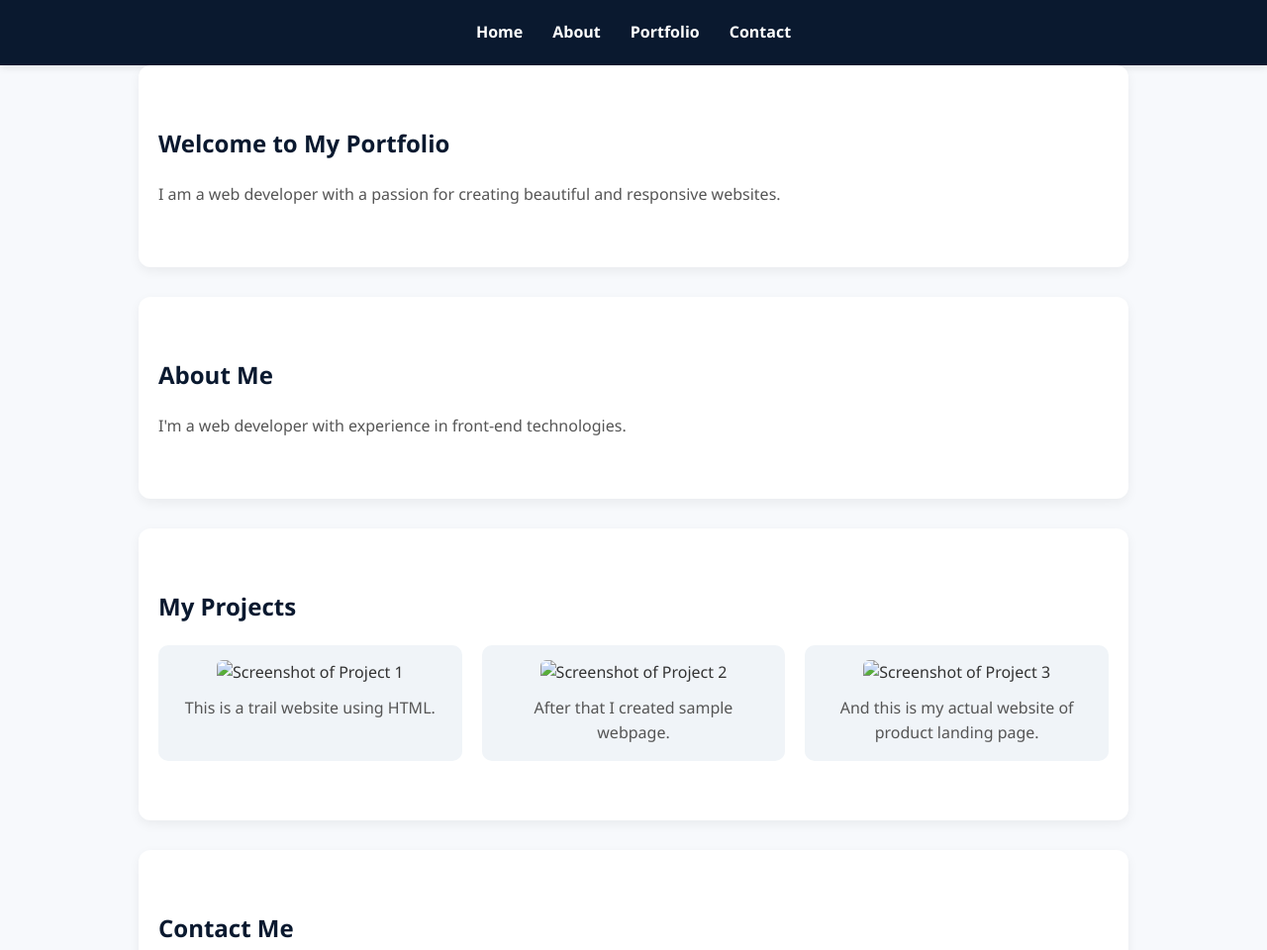
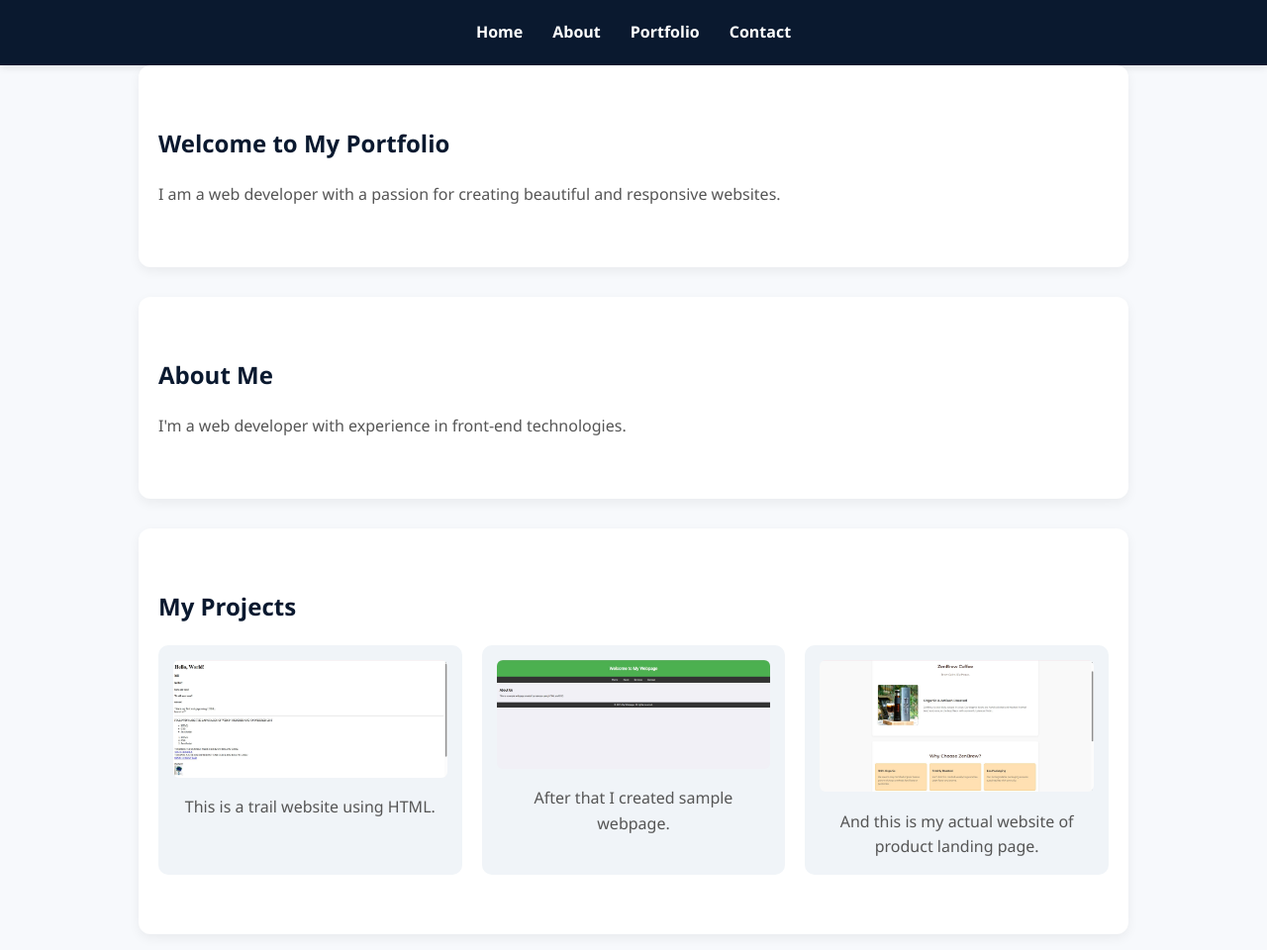
Before and after one commit to Janhavi2004-alt/my-project, a plain HTML site: page index.html in a window 1280 px wide. Shown: the top 960 px of the page at 99% size. Drawn offline with Linux system fonts and the light colour scheme.

Commit message:
Initial commit

```diff
--- a/index.html
+++ b/index.html
@@ -35,15 +35,15 @@
             <h2>My Projects</h2>
             <div class="project-gallery">
                 <div class="project">
-                    <img src="project1.jpg" alt="Screenshot of Project 1">
+                    <img src="image1.JPG" alt="Screenshot of Project 1">
                     <p>This is a trail website using HTML.</p>
                 </div>
                 <div class="project">
-                    <img src="project2.jpg" alt="Screenshot of Project 2">
+                    <img src="image2.JPG" alt="Screenshot of Project 2">
                     <p>After that I created sample webpage.</p>
                 </div>
                 <div class="project">
-                    <img src="project3.jpg" alt="Screenshot of Project 3">
+                    <img src="image3.JPG" alt="Screenshot of Project 3">
                     <p>And this is my actual website of product landing page.</p>
                 </div>
             </div>
```
